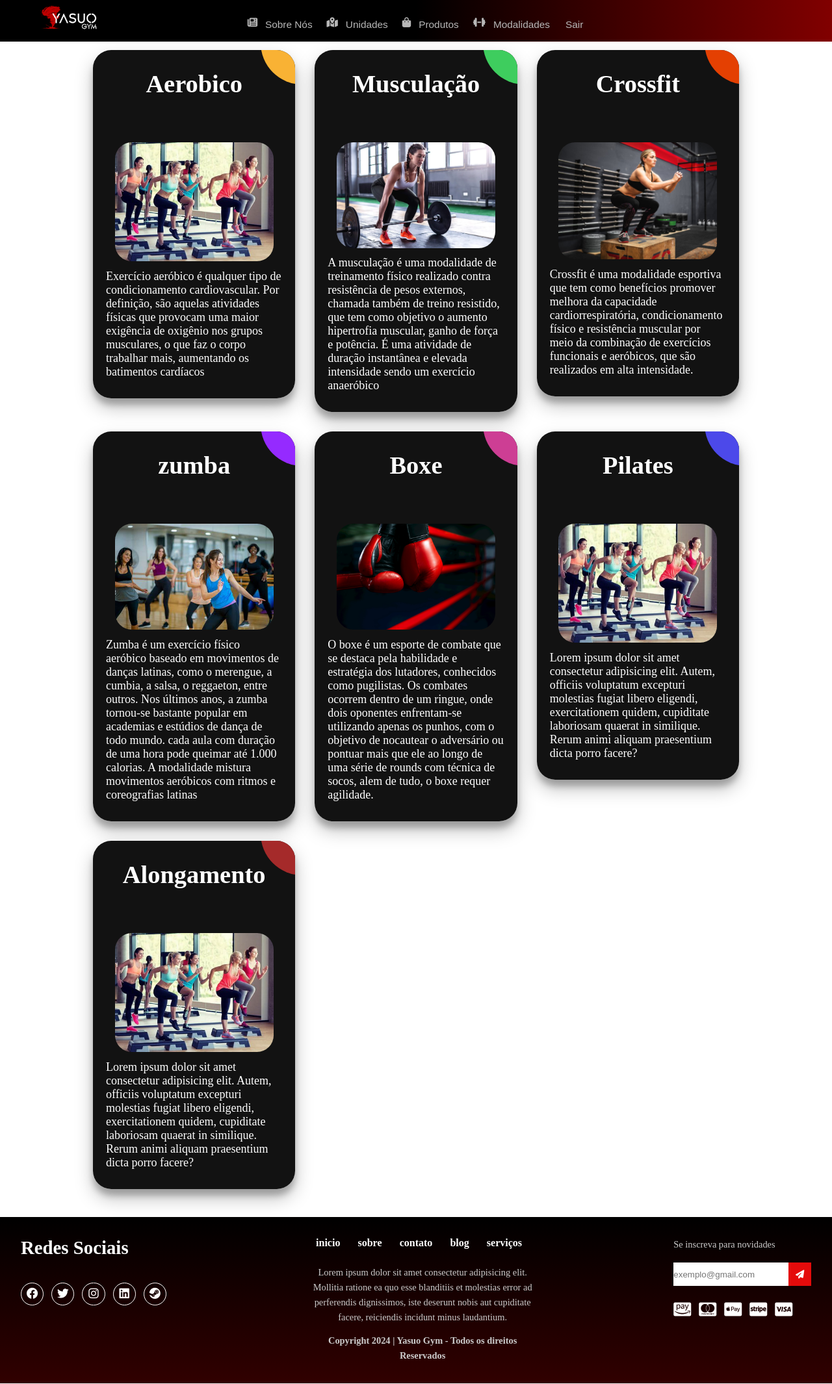
After one commit to lourencoluis/NautilusGym, a PHP site: page /pages/modalidades.html in a window 1280 px wide. The commit adds this page. Shown: the whole page at 65% size. Run offline with PHP 8.4, Linux system fonts and the light colour scheme; some web fonts are replaced.

Commit message:
luis -- 21/06 -- 06:25

```diff
--- /dev/null
+++ b/pages/modalidades.html
@@ -0,0 +1,313 @@
+<!DOCTYPE html>
+<html lang="en">
+<head>
+    <meta charset="UTF-8">
+    <meta name="viewport" content="width=device-width, initial-scale=1.0">
+    <link rel="stylesheet" href="https://cdnjs.cloudflare.com/ajax/libs/font-awesome/6.4.2/css/all.min.css">
+    <link rel="stylesheet" href="../style/modalidades.css">
+    <title>Modalidades • Yasuo Gym</title>
+</head>
+<body>
+    <nav>
+        <div class="logo">
+            <a href="../pages/index.php">
+                <img src="../images_page/logo.png" alt="">
+            </a>
+        </div>
+        <ul class="menu">
+             <li class="um"><i class="fa-solid fa-newspaper"></i><a href="">Sobre Nós</a></li>
+            <li class="dois"><i class="fa-solid fa-map-location-dot"></i><a href="../pages/unidades.php">Unidades</a></li>
+            <li class="tres"><i class="fa-solid fa-bag-shopping"></i><a href="../pages/produtos.php">Produtos</a></li>
+            <li class="quatro"><i class="fa-solid fa-dumbbell"></i><a href="../pages/modalidades.php">Modalidades</a></li>
+
+            <!-- <?php
+                require("../database/level.php");
+            ?> -->
+            <li><a href='../pages/logoff.php'>Sair</a></li>
+
+        </ul>
+        <div class="user">
+            <h1>
+            <!-- <?php
+                @session_start();
+                echo "Olá, ";
+                echo $_SESSION['nome'];
+            ?> -->
+            </h1>
+            <!-- <a href="../pages/user.php"><img src="<?php
+            @session_start();
+            if ($_SESSION['logado'] == true) {
+
+                echo $_SESSION['foto'];
+            };
+            ?>" alt=""></a> -->
+        </div>
+    </nav>
+
+    <main>
+        <!-- <div class="card">
+            <div class="galeria">
+                <div class="grande">
+                    <img src="../fotoModalidades/aerobico_3.jpg" alt="">
+                </div>
+                <div class="pequena">
+                    <img src="../fotoModalidades/aerobico_2.jpg" alt="">
+                    <img src="../fotoModalidades/aerobico_1.jpg" alt="">
+                </div>
+            </div>
+            <div class="conteudo">
+                <div class="titulo">
+                    <h1>Aerobicos</h1>
+                </div>
+                <div class="detalhes">
+                    <p>
+                        Lorem ipsum dolor, sit amet consectetur adipisicing elit. Corporis cumque est vitae
+                        iure nesciunt expedita earum aliquam rem mollitia! Impedit quos nihil, dicta suscipit
+                        eos aut sit obcaecati quam asperiores!
+                    </p>
+                </div>
+                <div class="academias">
+                    <ul>
+
+                    </ul>
+                </div>
+
+        </div> -->
+        <div class="ag-format-container">
+            <div class="ag-courses_box">
+
+                <div class="ag-courses_item">
+                <a href="#" class="ag-courses-item_link">
+                  <div class="ag-courses-item_bg"></div>
+
+                    <div class="ag-courses-item_title">
+                        <H1>Aerobico</H1>
+                    </div>
+                    <div class="ag-courses-img">
+                        <img src="../fotoModalidades/aerobico_2.jpg" alt="">
+                    </div>
+
+                  <div class="ag-courses-item_date-box">
+                        <p>
+                            Exercício aeróbico é qualquer tipo de condicionamento cardiovascular. Por definição, são
+                            aquelas atividades físicas que provocam uma maior exigência de oxigênio nos grupos musculares, o que faz o corpo trabalhar mais,
+                            aumentando os batimentos cardíacos
+                        </p>
+                </div>
+                </a>
+              </div>
+
+              <div class="ag-courses_item">
+                <a href="#" class="ag-courses-item_link">
+                  <div class="ag-courses-item_bg"></div>
+
+                    <div class="ag-courses-item_title">
+                        <H1>Musculação</H1>
+                    </div>
+                    <div class="ag-courses-img">
+                        <img src="../fotoModalidades/musculacao.jpg" alt="">
+                    </div>
+
+                  <div class="ag-courses-item_date-box">
+                    <p>A musculação é uma modalidade de treinamento físico realizado contra resistência
+                        de pesos externos, chamada também de treino resistido, que tem como objetivo o
+                        aumento hipertrofia muscular, ganho de força e potência. É uma atividade de
+                        duração instantânea e elevada intensidade sendo um exercício anaeróbico
+
+
+                    </p>
+                </div>
+                </a>
+              </div>
+
+              <div class="ag-courses_item">
+                <a href="#" class="ag-courses-item_link">
+                  <div class="ag-courses-item_bg"></div>
+
+                    <div class="ag-courses-item_title">
+                        <H1>Crossfit</H1>
+                    </div>
+                    <div class="ag-courses-img">
+                        <img src="../fotoModalidades/crossfit.jpg" alt="">
+                    </div>
+
+                  <div class="ag-courses-item_date-box">
+                    <p>
+                        Crossfit é uma modalidade esportiva que tem como benefícios promover melhora da capacidade cardiorrespiratória, condicionamento físico e resistência muscular por meio da combinação de exercícios funcionais e aeróbicos, que são realizados em alta intensidade.
+                    </p>
+                </div>
+                </a>
+              </div>
+
+              <div class="ag-courses_item">
+                <a href="#" class="ag-courses-item_link">
+                  <div class="ag-courses-item_bg"></div>
+
+                    <div class="ag-courses-item_title">
+                        <H1>zumba</H1>
+                    </div>
+                    <div class="ag-courses-img">
+                        <img src="../fotoModalidades/zoomba.jpg" alt="">
+                    </div>
+
+                  <div class="ag-courses-item_date-box">
+                    <p>
+                        Zumba é um exercício físico aeróbico baseado em movimentos de danças latinas,
+                        como o merengue, a cumbia, a salsa, o reggaeton, entre outros. Nos últimos anos,
+                        a zumba tornou-se bastante popular em academias e estúdios de dança de todo mundo.
+                        cada aula com duração de uma hora pode queimar até 1.000 calorias. A modalidade mistura
+                        movimentos aeróbicos com ritmos e coreografias latinas
+                    </p>
+
+                </div>
+                </a>
+              </div>
+
+              <div class="ag-courses_item">
+                <a href="#" class="ag-courses-item_link">
+                  <div class="ag-courses-item_bg"></div>
+
+                    <div class="ag-courses-item_title">
+                        <H1>Boxe</H1>
+                    </div>
+                    <div class="ag-courses-img">
+                        <img src="../fotoModalidades/boxe.jpg" alt="">
+                    </div>
+
+                  <div class="ag-courses-item_date-box">
+                    <p>
+                        O boxe é um esporte de combate que se destaca pela habilidade e estratégia dos lutadores, conhecidos como pugilistas. Os combates ocorrem dentro de um ringue, onde dois oponentes enfrentam-se utilizando apenas os punhos, com o objetivo de nocautear o adversário ou pontuar mais que ele ao longo de uma série de rounds com técnica de socos, alem de tudo, o boxe requer agilidade.
+                    </p>
+                  </div>
+                </a>
+              </div>
+
+              <div class="ag-courses_item">
+                <a href="#" class="ag-courses-item_link">
+                  <div class="ag-courses-item_bg"></div>
+
+                    <div class="ag-courses-item_title">
+                        <H1>Pilates</H1>
+                    </div>
+                    <div class="ag-courses-img">
+                        <img src="../fotoModalidades/aerobico_2.jpg" alt="">
+                    </div>
+
+                  <div class="ag-courses-item_date-box">
+                    Lorem ipsum dolor sit amet consectetur adipisicing elit. Autem, officiis voluptatum excepturi molestias fugiat libero eligendi, exercitationem quidem, cupiditate laboriosam quaerat in similique. Rerum animi aliquam praesentium dicta porro facere?
+                  </div>
+                </a>
+              </div>
+
+              <div class="ag-courses_item">
+                <a href="#" class="ag-courses-item_link">
+                  <div class="ag-courses-item_bg"></div>
+
+                    <div class="ag-courses-item_title">
+                        <H1>Alongamento</H1>
+                    </div>
+                    <div class="ag-courses-img">
+                        <img src="../fotoModalidades/aerobico_2.jpg" alt="">
+                    </div>
+
+                  <div class="ag-courses-item_date-box">
+                    Lorem ipsum dolor sit amet consectetur adipisicing elit. Autem, officiis voluptatum excepturi molestias fugiat libero eligendi, exercitationem quidem, cupiditate laboriosam quaerat in similique. Rerum animi aliquam praesentium dicta porro facere?
+                  </div>
+                </a>
+              </div>
+
+
+
+            </div>
+          </div>
+    </main>
+
+    <footer class="footer">
+        <div class="container2">
+            <div class="col1">
+                <a href="#" class="brand">Redes Sociais</a>
+                <ul class="media-icons">
+                    <li>
+                        <a href="#"><i class="fab fa-facebook"></i></a>
+                    </li>
+                    <li>
+                        <a href="#"><i class="fab fa-twitter"></i></a>
+                    </li>
+                    <li>
+                        <a href="#"><i class="fab fa-instagram"></i></a>
+                    </li>
+                    <li>
+                        <a href="#"><i class="fab fa-linkedin"></i></a>
+                    </li>
+                    <li>
+                        <a href="#"><i class="fab fa-steam"></i></a>
+                    </li>
+                </ul>
+            </div>
+            <div class="col2">
+                <ul class="menu2">
+                    <li>
+                        <a href="#">inicio</a>
+                    </li>
+                    <li>
+                        <a href="#">sobre</a>
+                    </li>
+                    <li>
+                        <a href="#">contato</a>
+                    </li>
+                    <li>
+                        <a href="#">blog</a>
+                    </li>
+                    <li>
+                        <a href="#">serviços</a>
+                    </li>
+                </ul>
+                <p class="info">
+                    Lorem ipsum dolor sit amet consectetur adipisicing elit. Mollitia ratione ea quo esse blanditiis et molestias error ad perferendis dignissimos, iste deserunt nobis aut cupiditate facere, reiciendis incidunt minus laudantium.
+                </p>
+                <p class="copy">
+                 <strong>Copyright 2024 | Yasuo Gym - Todos os direitos Reservados</strong>
+                </p>
+            </div>
+            <div class="col3">
+                <p>Se inscreva para novidades</p>
+                <form action="">
+                    <div class="input-wrap">
+                        <input type="text" name="" id="txt" placeholder="exemplo@gmail.com">
+                        <button type="submit">
+                            <i class="fas fa-paper-plane"></i>
+                        </button>
+                    </div>
+                </form>
+                <ul class="services-icons">
+                    <li>
+                        <a href="#">
+                            <i class="fab fa-cc-amazon-pay"></i>
+                        </a>
+                    </li>
+                    <li>
+                        <a href="#">
+                            <i class="fab fa-cc-mastercard"></i>
+                        </a>
+                    </li>
+                    <li>
+                        <a href="#">
+                            <i class="fab fa-cc-apple-pay"></i>
+                        </a>
+                    </li>
+                    <li>
+                        <a href="#">
+                            <i class="fab fa-cc-stripe"></i>
+                        </a>
+                    </li>
+                    <li>
+                        <a href="#">
+                            <i class="fab fa-cc-visa"></i>
+                        </a>
+                    </li>
+                </ul>
+            </div>
+        </div>
+    </footer>
+</body>
+</html>
--- a/style/modalidades.css
+++ b/style/modalidades.css
@@ -240,6 +240,229 @@ nav{
     height: 10vw;
 }
 
+main{
+    display: flex;
+    justify-content: center;
+    align-items: center;
+    width: 100%;
+    padding: 1vw 0;
+}
+
+.card{
+    width: 43VW;
+    height: 23vw;
+    background-image: linear-gradient(to right, black,black, #810000);
+    display: flex;
+    justify-content: center;
+    align-items: center;
+    border-radius: 2VW;
+}
+
+.galeria{
+    height: 100%;
+
+    width: 55%;
+
+}
+
+img{
+    border-radius: 2vw;
+}
+
+.grande{
+    width: 100%;
+    height: 55%;
+    display: flex;
+    justify-content: center;
+    align-items: center;
+}
+
+.grande img{
+    height: 90%;
+}
+
+.pequena{
+    display: flex;
+    justify-content: center;
+    align-items: center;
+    gap: 1vw;
+    width: 100%;
+    height: 45%;
+}
+
+.pequena img{
+    height: 80%;
+}
+
+.conteudo{
+    background-color: #FFF;
+    border-radius: 2VW;
+    height: 90%;
+    width: 40%;
+}
+
+.ag-format-container {
+    width: 80%;
+    margin: 0 auto;
+  }
+
+  .ag-courses_box {
+    display: -webkit-box;
+    display: -ms-flexbox;
+    display: flex;
+    -webkit-box-align: start;
+    -ms-flex-align: start;
+    align-items: flex-start;
+    -ms-flex-wrap: wrap;
+    flex-wrap: wrap;
+
+    padding: 0px 0;
+  }
+  .ag-courses_item {
+    box-shadow: rgba(0, 0, 0, 0.25) 0px 14px 28px, rgba(0, 0, 0, 0.22) 0px 10px 10px;
+    -ms-flex-preferred-size: calc(33.33333% - 30px);
+    flex-basis: calc(33.33333% - 30px);
+    margin: 0 15px 30px;
+    width: 2vw;
+    overflow: hidden;
+
+    border-radius: 28px;
+  }
+  .ag-courses-item_link {
+    display: block;
+    padding: 30px 20px;
+    background-color: #121212;
+
+    overflow: hidden;
+
+    position: relative;
+  }
+  .ag-courses-item_link:hover,
+  .ag-courses-item_link:hover .ag-courses-item_date {
+    text-decoration: none;
+    color: #FFF;
+  }
+  .ag-courses-item_link:hover .ag-courses-item_bg {
+    -webkit-transform: scale(10);
+    -ms-transform: scale(10);
+    transform: scale(10);
+  }
+  .ag-courses-item_title {
+    text-align: center;
+    min-height: 87px;
+    margin: 0 0 25px;
+
+    overflow: hidden;
+
+    font-weight: bold;
+    font-size: 1.5vw;
+    color: #FFF;
+
+    z-index: 2;
+    position: relative;
+  }
+  .ag-courses-item_date-box {
+    font-size: 18px;
+    color: #FFF;
+    margin-top: 1vw;
+
+    z-index: 2;
+    position: relative;
+  }
+
+  .ag-courses-img{
+    width: 100%;
+    height: 20%;
+    z-index: 2;
+    position: relative;
+    display: flex;
+    justify-content: center;
+    align-items: center;
+  }
+
+  .ag-courses-img img{
+    z-index: 2;
+    width: 90%;
+  }
+  .ag-courses-item_date {
+    font-weight: bold;
+    color: #f9b234;
+
+    -webkit-transition: color .5s ease;
+    -o-transition: color .5s ease;
+    transition: color .5s ease
+  }
+  .ag-courses-item_bg {
+    height: 128px;
+    width: 128px;
+    background-color: #f9b234;
+
+    z-index: 1;
+    position: absolute;
+    top: -75px;
+    right: -75px;
+
+    border-radius: 50%;
+
+    -webkit-transition: all .5s ease;
+    -o-transition: all .5s ease;
+    transition: all .5s ease;
+  }
+  .ag-courses_item:nth-child(2n) .ag-courses-item_bg {
+    background-color: #3ecd5e;
+  }
+  .ag-courses_item:nth-child(3n) .ag-courses-item_bg {
+    background-color: #e44002;
+  }
+  .ag-courses_item:nth-child(4n) .ag-courses-item_bg {
+    background-color: #952aff;
+  }
+  .ag-courses_item:nth-child(5n) .ag-courses-item_bg {
+    background-color: #cd3e94;
+  }
+  .ag-courses_item:nth-child(6n) .ag-courses-item_bg {
+    background-color: #4c49ea;
+  }
+  .ag-courses_item:nth-child(7n) .ag-courses-item_bg {
+    background-color: brown;
+  }
+
+
+
+  @media only screen and (max-width: 979px) {
+    .ag-courses_item {
+      -ms-flex-preferred-size: calc(50% - 30px);
+      flex-basis: calc(50% - 30px);
+    }
+    .ag-courses-item_title {
+      font-size: 24px;
+    }
+  }
+
+  @media only screen and (max-width: 767px) {
+    .ag-format-container {
+      width: 96%;
+    }
+
+  }
+  @media only screen and (max-width: 639px) {
+    .ag-courses_item {
+      -ms-flex-preferred-size: 100%;
+      flex-basis: 100%;
+    }
+    .ag-courses-item_title {
+      min-height: 72px;
+      line-height: 1;
+
+      font-size: 24px;
+    }
+
+    .ag-courses-item_date-box {
+      font-size: 16px;
+    }
+  }
+
+
 
 
 
```
Also changed, not shown: pages/modalidades.php (deleted, +0 -135 lines), fotoModalidades/aerobico_1.jpg (added), fotoModalidades/aerobico_2.jpg (added), fotoModalidades/aerobico_3.jpg (added), fotoModalidades/boxe.jpg (added), fotoModalidades/crossfit.jpg (added), fotoModalidades/musculacao.jpg (added), fotoModalidades/zoomba.jpg (added).
